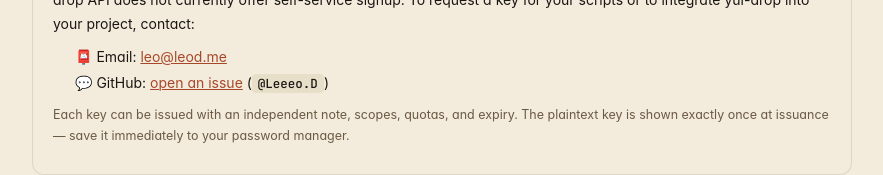
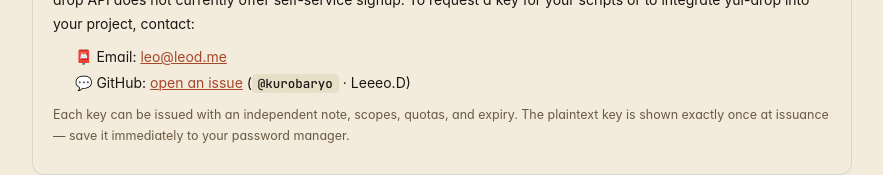
Before and after one commit to kurobaryo/yui-drop, a React (Vite) app in the folder frontend/: page /docs in a window 1280 px wide. Shown: the part 7785-7960 px from the top of the page, without its empty margins (314-1197 px from the left). Built offline with nearby package versions, Linux system fonts and the light colour scheme.

Commit message:
fix(docs): use real GitHub handle (kurobaryo) + display name Leeeo.D side by side

```diff
--- a/frontend/src/pages/ApiDocs.tsx
+++ b/frontend/src/pages/ApiDocs.tsx
@@ -223,7 +223,8 @@ const GET_CURL = [
 
 const CONTACT_EMAIL = "leo@leod.me";
 const CONTACT_GITHUB_URL = "https://github.com/kurobaryo/yui-drop/issues";
-const CONTACT_GITHUB_HANDLE = "Leeeo.D";
+const CONTACT_GITHUB_HANDLE = "kurobaryo";
+const CONTACT_DISPLAY_NAME = "Leeeo.D";
 
 export default function ApiDocs() {
   const { t } = useTranslation();
@@ -570,7 +571,7 @@ export default function ApiDocs() {
                   <a href={CONTACT_GITHUB_URL} style={linkStyle(c)} target="_blank" rel="noreferrer">
                     {t("apiDocs.requestKey.githubLink")}
                   </a>{" "}
-                  (<code style={inlineCode(c)}>@{CONTACT_GITHUB_HANDLE}</code>)
+                  (<code style={inlineCode(c)}>@{CONTACT_GITHUB_HANDLE}</code> · {CONTACT_DISPLAY_NAME})
                 </li>
               </ul>
               <p style={{ ...pStyle(c), fontSize: 12.5, color: c.sub }}>{t("apiDocs.requestKey.p2")}</p>
```
